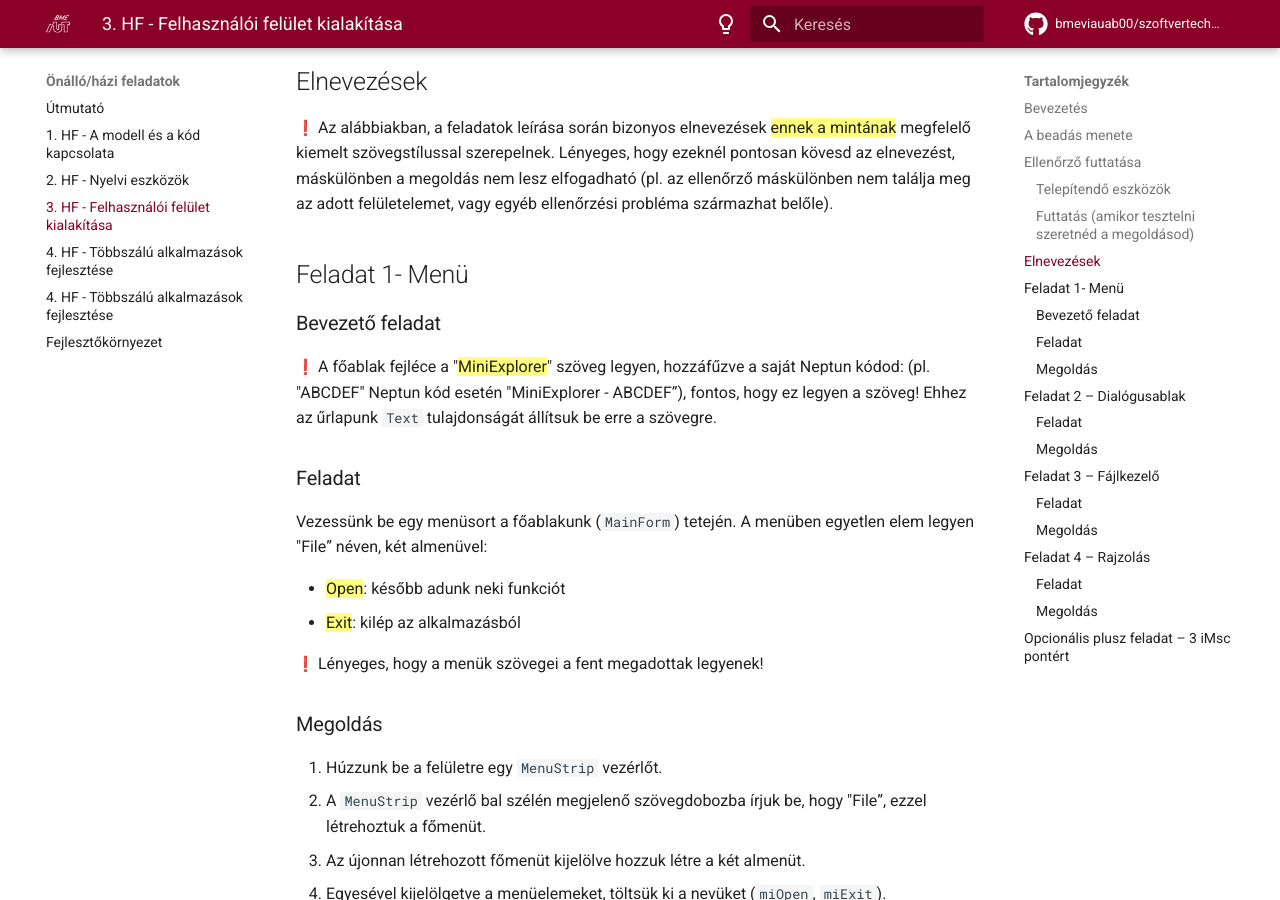
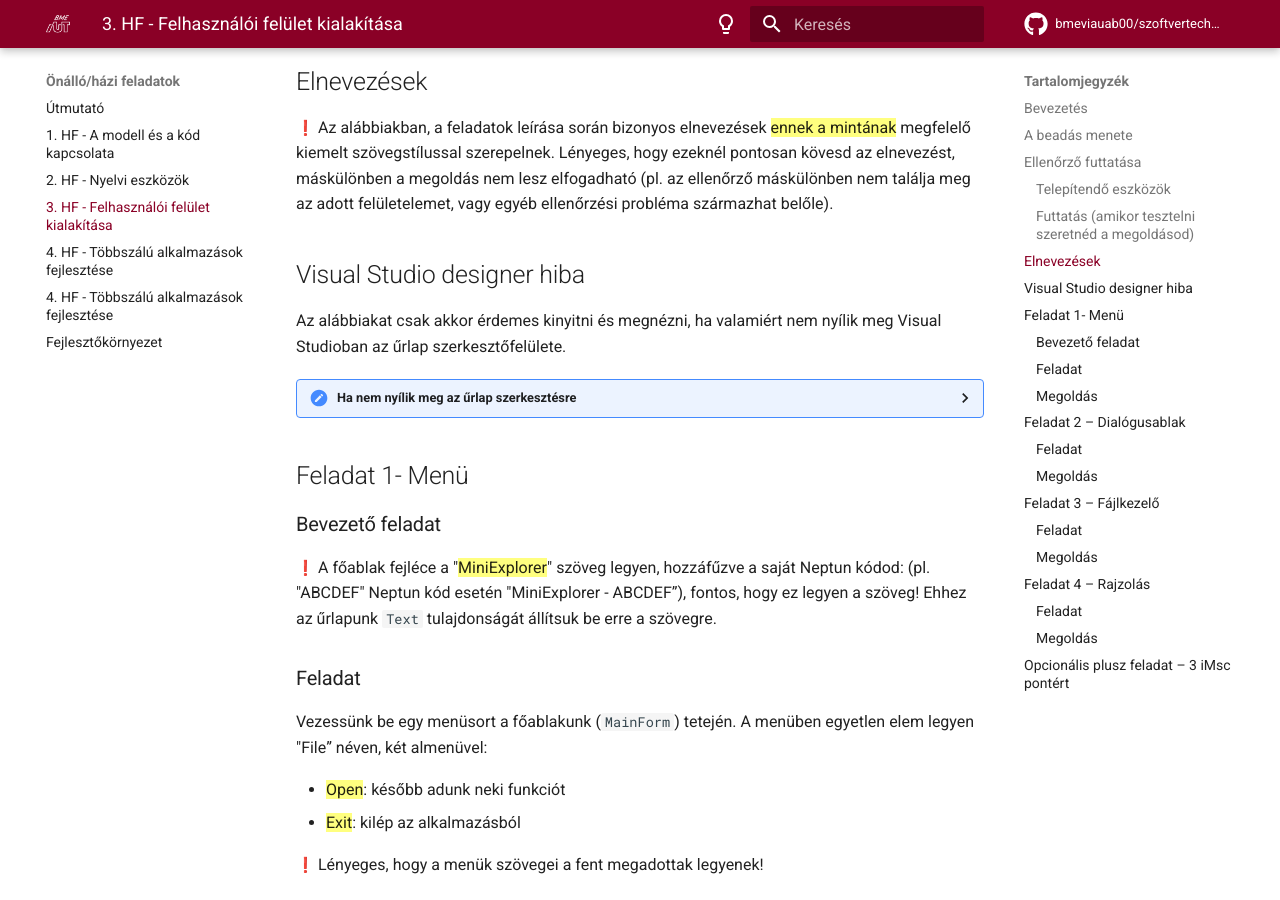
Before and after one commit to bmeviauab00/szoftvertechnikak, an MkDocs documentation site: the page built from docs/hazi/3-felhasznaloi-felulet-kialakitasa/index.md, in a window 1280 px wide and 900 px high, scrolled down 4375 px. Built offline with MkDocs 1.6.1 and Material for MkDocs 9.7.7, drawn with Linux system fonts in a browser that asks for light colours; emoji names are drawn with the system emoji font; comment, search, counter and statistics services are not loaded.

Commit message:
HF 3 designer hiba leírása

```diff
--- a/docs/hazi/3-felhasznaloi-felulet-kialakitasa/index.md
+++ b/docs/hazi/3-felhasznaloi-felulet-kialakitasa/index.md
@@ -78,6 +78,21 @@
 ## Elnevezések
 
 :exclamation: Az alábbiakban, a feladatok leírása során bizonyos elnevezések ==ennek a mintának== megfelelő kiemelt szövegstílussal szerepelnek. Lényeges, hogy ezeknél pontosan kövesd az elnevezést, máskülönben a megoldás nem lesz elfogadható (pl. az ellenőrző máskülönben nem találja meg az adott felületelemet, vagy egyéb ellenőrzési probléma származhat belőle).
+
+## Visual Studio designer hiba
+
+Az alábbiakat csak akkor érdemes kinyitni és megnézni, ha valamiért nem nyílik meg Visual Studioban az űrlap szerkesztőfelülete.
+
+??? "Ha nem nyílik meg az űrlap szerkesztésre"
+    A Visual Studio 2022 a Git-ből frissen kiklónozott forrás esetén (amikor még nem létezik egy .csproj.user kiterjesztésű fájl) az űrlapokat  - valószínűsíthetően egy bug miatt – időnként nem hajlandó megnyitni szerkesztő módban (szerencsére ez nagyon ritka). A solution megnyitása után ez esetben ezt látjuk:
+
+    ![VS designer probléma](images/vs-designer-issue-1.png)
+
+    A probléma az, hogy a `Form1.cs` előtti ikon (pirossal bekeretezve) nem egy űrlap, hanem egy zöld C# ikon. Ez esetben hiába kattintunk duplán a fájlon, nem az űrlap szerkesztő nyílik meg, hanem csak a forrásfájl. A megoldás ez esetben a következő: a Build menüben válasszuk ki a „Rebuild solution” menüt, majd a Build menüben a „Clean solution” menüt, és várjunk egy kicsit. Ekkor pár másodperc múlva a Solution Explorerben az űrlapunk ikonja megváltozik:
+
+    ![VS designer probléma javítva](images/vs-designer-issue-2.png)
+
+    Most már meg tudjuk nyitni az űrlapot szerkesztésre, ha duplán kattintunk a Solution Explorerben a fenti csomóponton.
 
 ## Feladat 1- Menü
 
```
Also changed, not shown: docs/hazi/3-felhasznaloi-felulet-kialakitasa/images/vs-designer-issue-1.png (added), docs/hazi/3-felhasznaloi-felulet-kialakitasa/images/vs-designer-issue-2.png (added).
